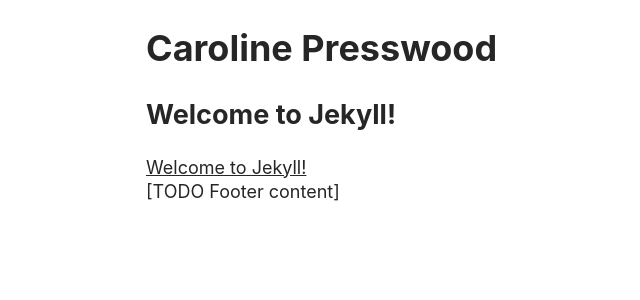
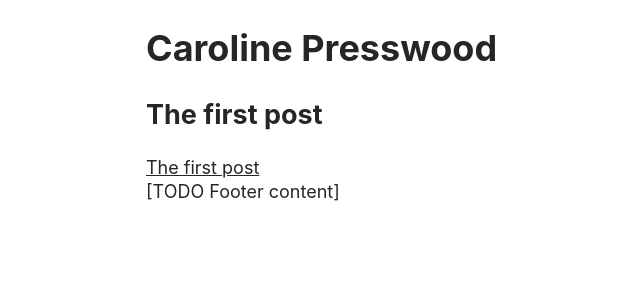
Before and after one commit to andyra/katypresswood, a Jekyll site: the page built from index.html, in a window 1280 px wide. Shown: the top 300 px of the page, without its empty margins (174-814 px from the left). Built offline with Jekyll 4.4.1, drawn with Linux system fonts in a browser that asks for light colours.

Commit message:
Test changin a file locally

```diff
--- a/_posts/2019-03-31-welcome-to-jekyll.markdown
+++ b/_posts/2019-03-31-the-first-post.markdown
@@ -1,5 +1,5 @@
 ---
-title: Welcome to Jekyll!
+title: The first post
 date: 2019-03-31 00:07:13 Z
 categories:
 - jekyll
```
